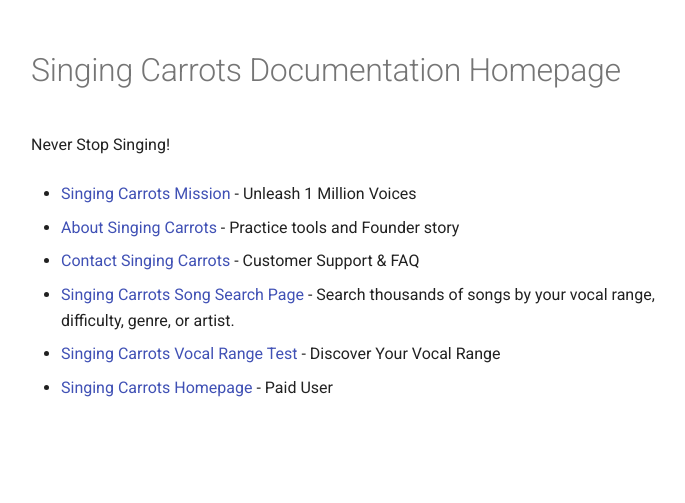
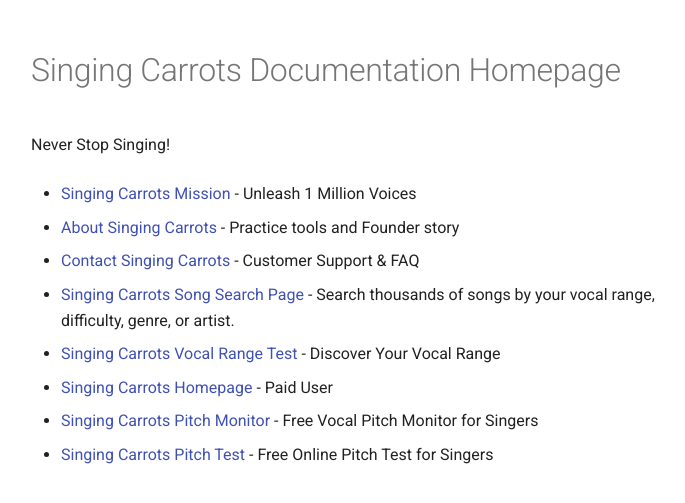
Before and after one commit to singingcarrots/docs, an MkDocs documentation site: the page built from docs/index.md, in a window 1280 px wide. Shown: the top 503 px of the page, without its empty margins (265-950 px from the left). Built offline with MkDocs 1.6.1 and Material for MkDocs 9.7.7, drawn with Linux system fonts in a browser that asks for light colours.

Commit message:
Update Pages “index”

```diff
--- a/docs/index.md
+++ b/docs/index.md
@@ -17,3 +17,7 @@
 * [Singing Carrots Vocal Range Test](https://singingcarrots.com/docs/singing-carrots-vocal-range-test) - Discover Your Vocal Range
 
 * [Singing Carrots Homepage](https://singingcarrots.com/docs/singing-carrots-homepage-paid) - Paid User
+
+* [Singing Carrots Pitch Monitor](https://singingcarrots.com/docs/singing-carrots-pitch-monitor) - Free Vocal Pitch Monitor for Singers
+
+* [Singing Carrots Pitch Test](https://singingcarrots.com/docs/singing-carrots-pitch-test) - Free Online Pitch Test for Singers
```
